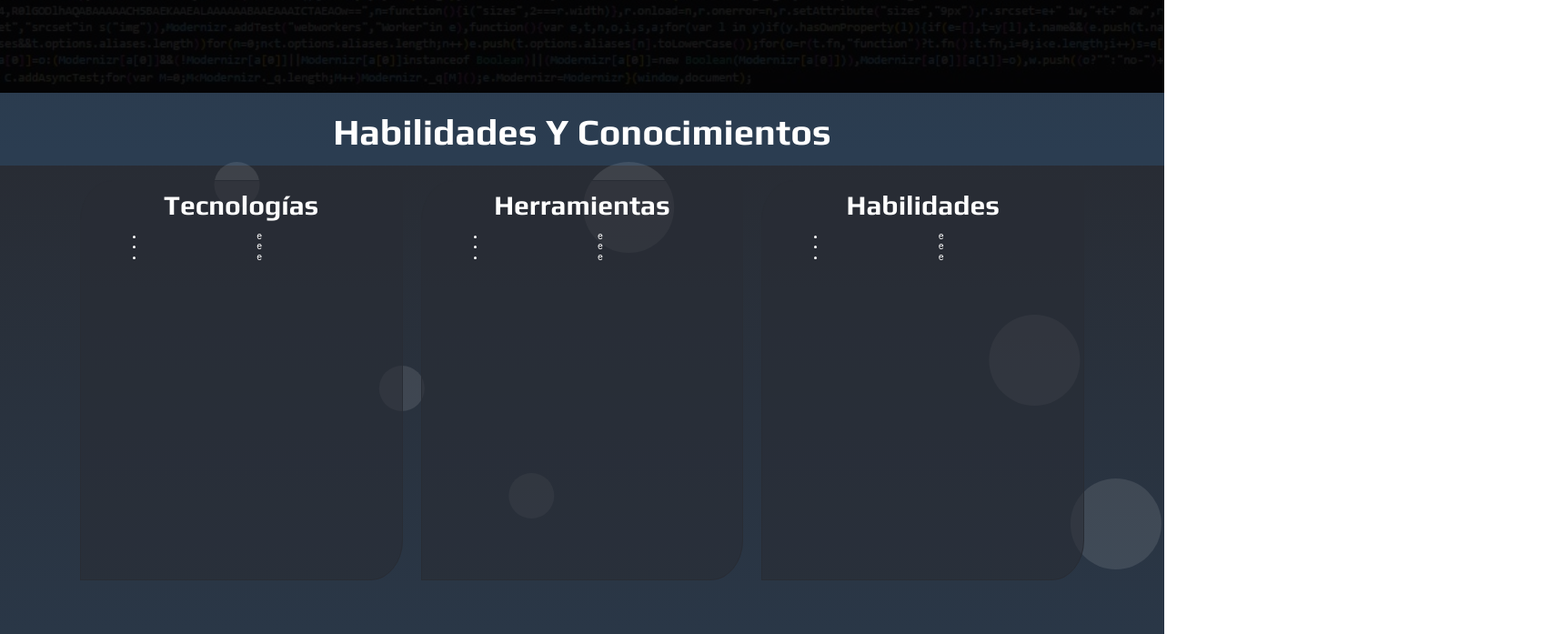
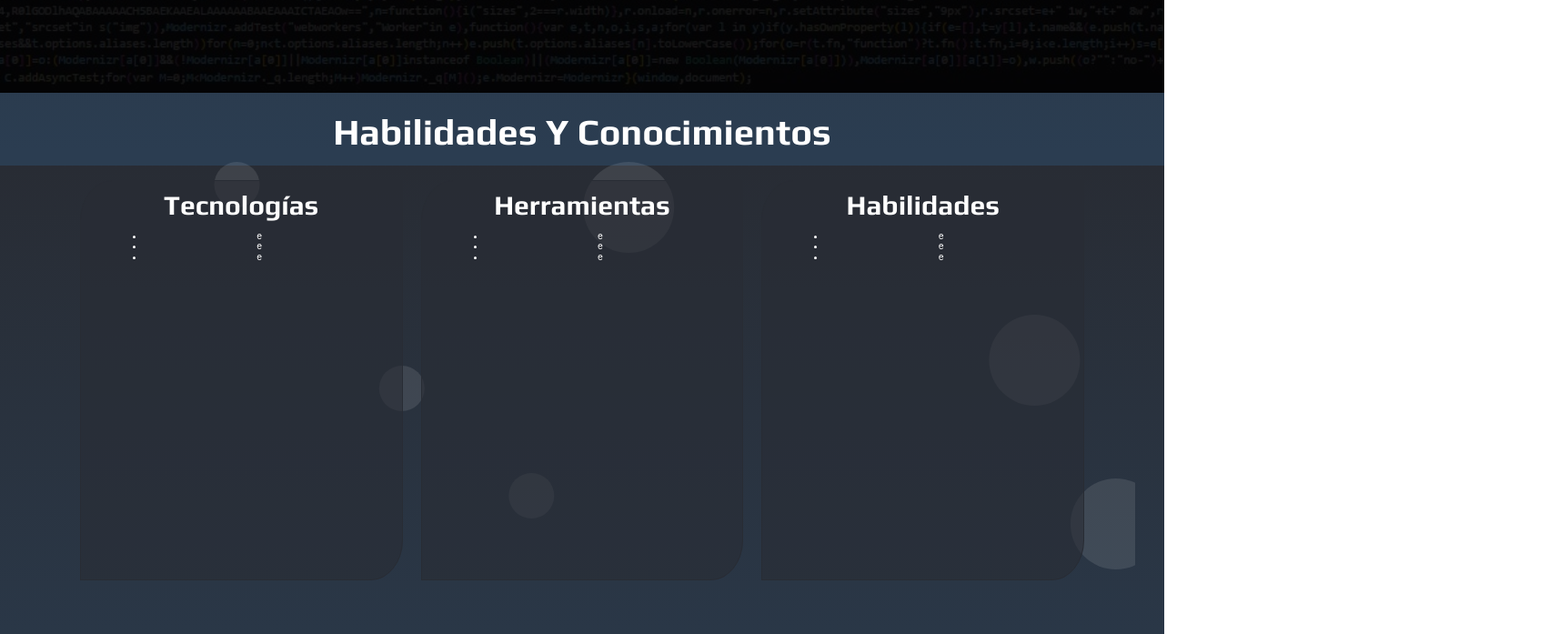
Before and after one commit to Angel-O-29/AngelDev, a React (Create React App) app: page / in a window 1280 px wide. Shown: the part 683-1380 px from the top of the page at 91% size, 1714 px wide, since content can reach past the window. Built offline with nearby package versions, Linux system fonts and the light colour scheme.

Commit message:
mobile correction

```diff
--- a/src/components/ContentDiv/style.css
+++ b/src/components/ContentDiv/style.css
@@ -1,6 +1,7 @@
 .contentdiv {
     width: 95%;
     min-height: 70vh;
+    overflow: hidden;
     margin: 2rem auto;
     position: relative;
 }
--- a/src/containers/HomePage.js
+++ b/src/containers/HomePage.js
@@ -18,12 +18,10 @@ function HomePage() {
     return (
         <>
             <Headerdiv></Headerdiv>
-            <div>
                 <Appbar></Appbar>
                 <ContentDiv offsetY={offsetY}></ContentDiv>
                 <ProyectosDiv></ProyectosDiv>
                 <Footerdiv/>
-            </div>
         </>
     )
 }
```
